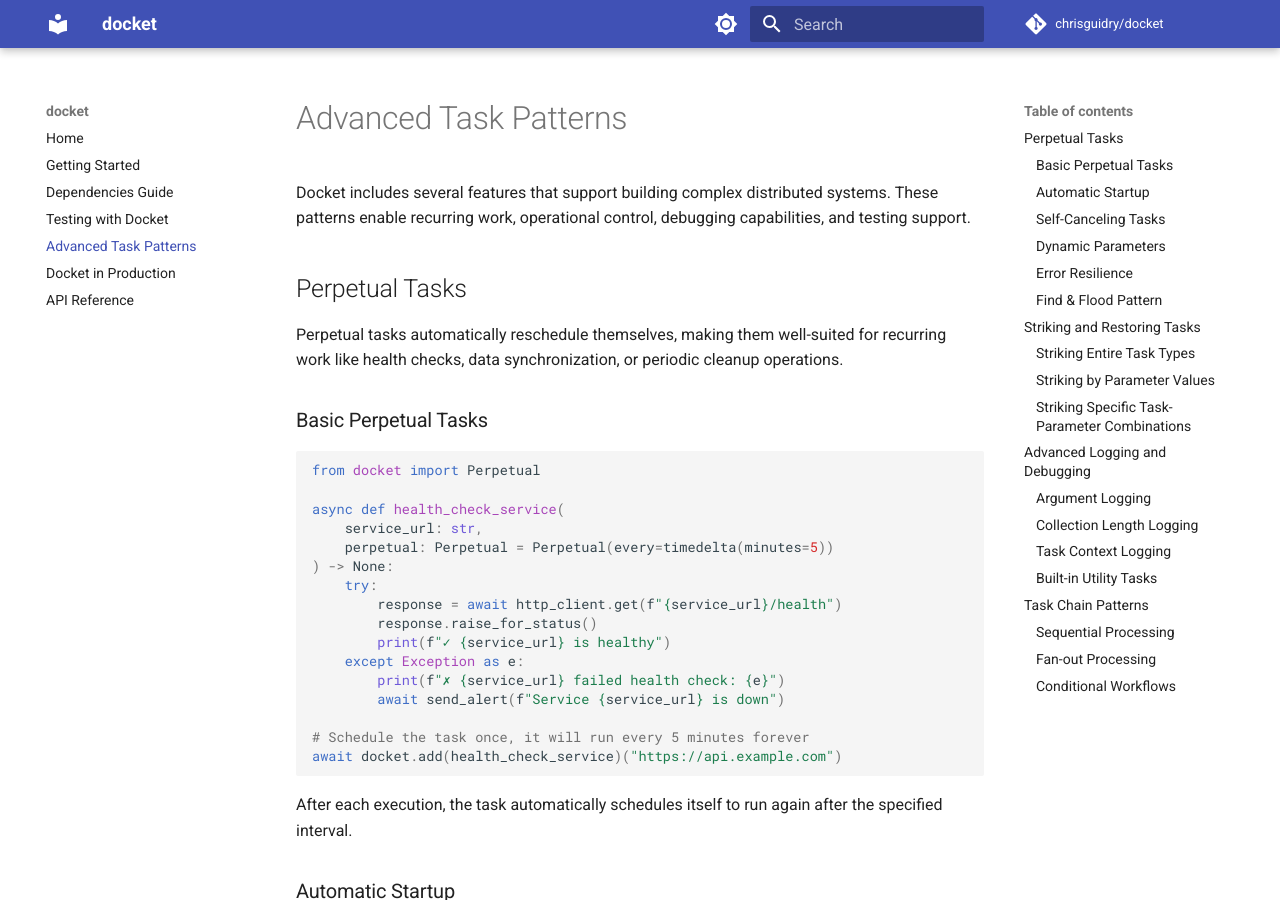
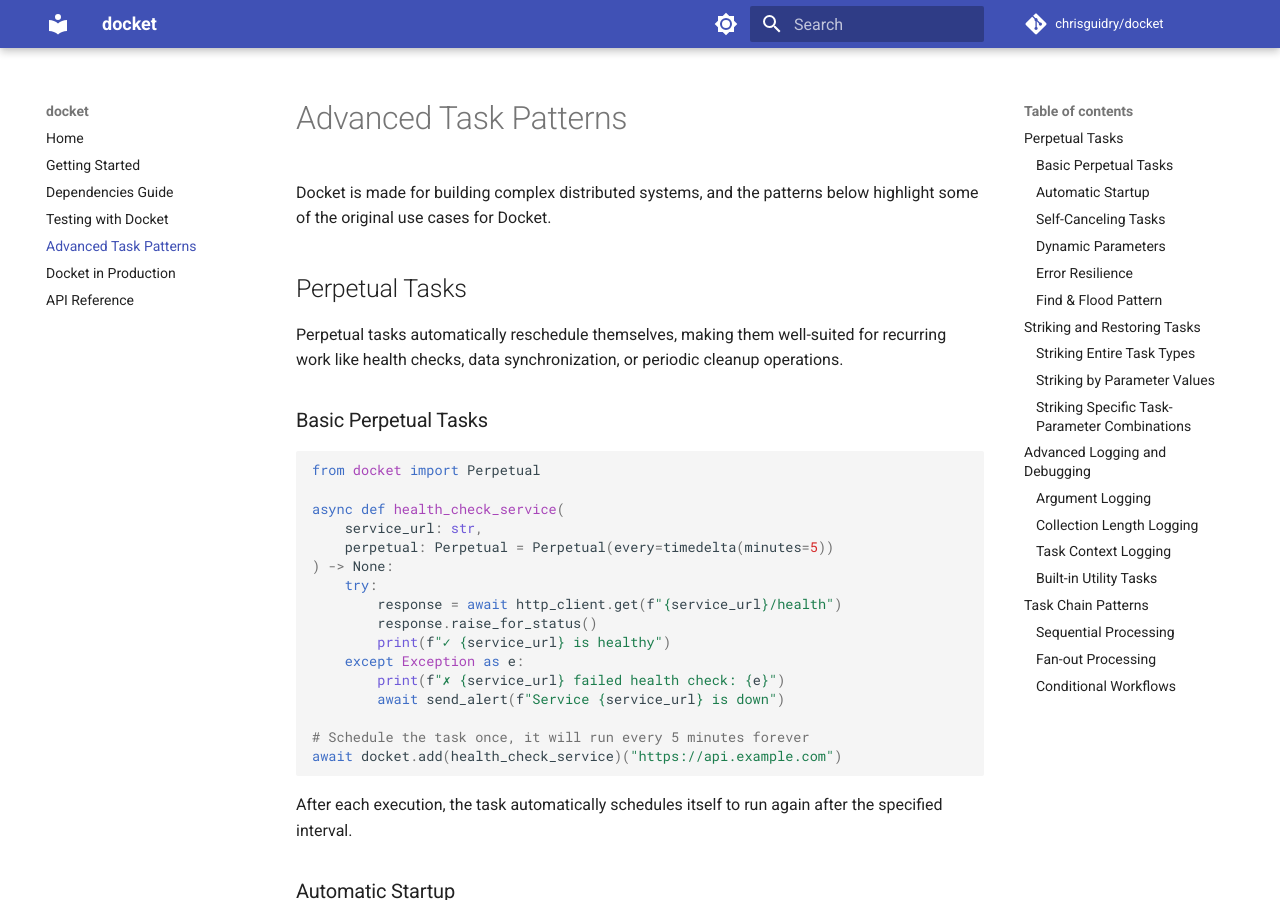
Before and after one commit to chrisguidry/docket, an MkDocs documentation site: the page built from docs/advanced-patterns.md, in a window 1280 px wide and 900 px high. Built offline with MkDocs 1.6.1 and Material for MkDocs 9.7.7, drawn with Linux system fonts in a browser that asks for light colours; comment, search, counter and statistics services are not loaded.

Commit message:
Update advanced-patterns.md

```diff
--- a/docs/advanced-patterns.md
+++ b/docs/advanced-patterns.md
@@ -1,6 +1,6 @@
 # Advanced Task Patterns
 
-Docket includes several features that support building complex distributed systems. These patterns enable recurring work, operational control, debugging capabilities, and testing support.
+Docket is made for building complex distributed systems, and the patterns below highlight some of the original use cases for Docket.
 
 ## Perpetual Tasks
 
```
